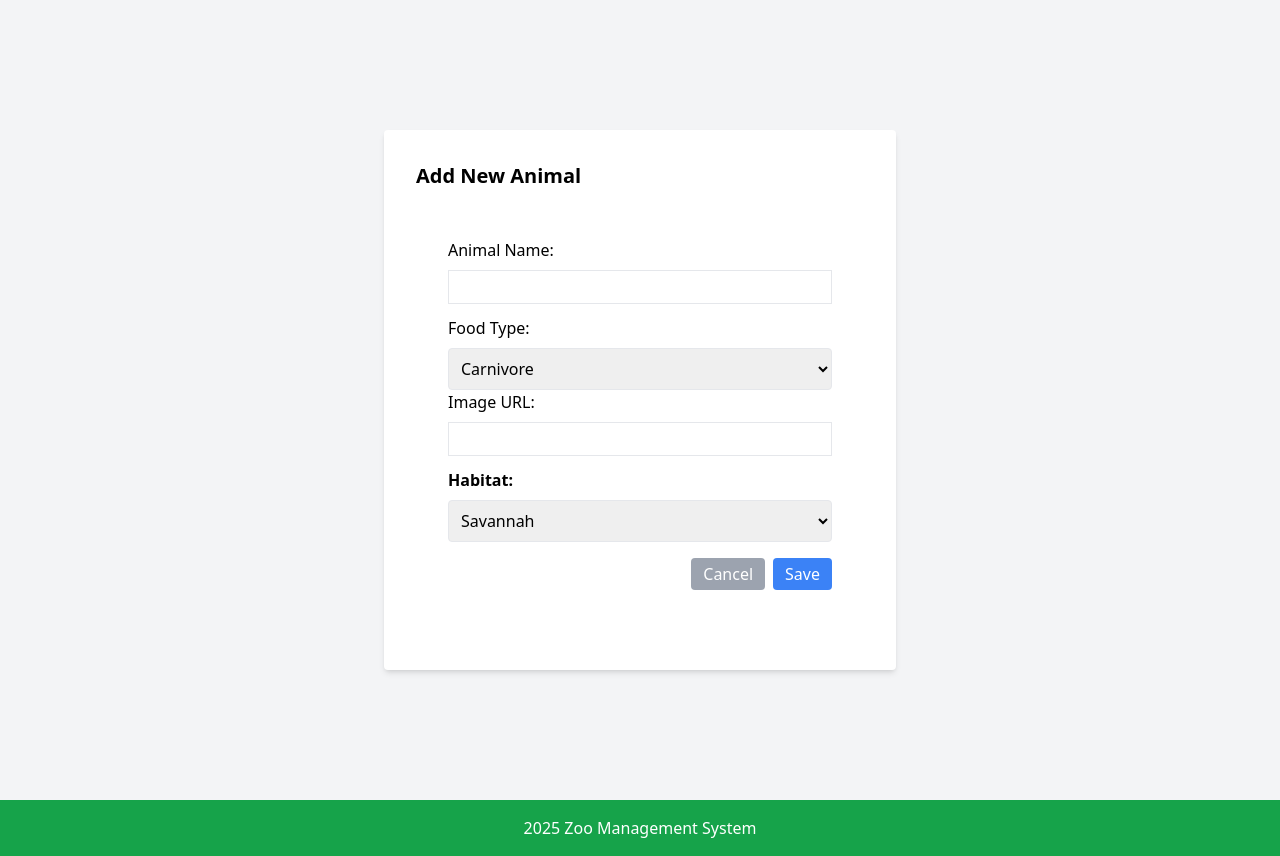
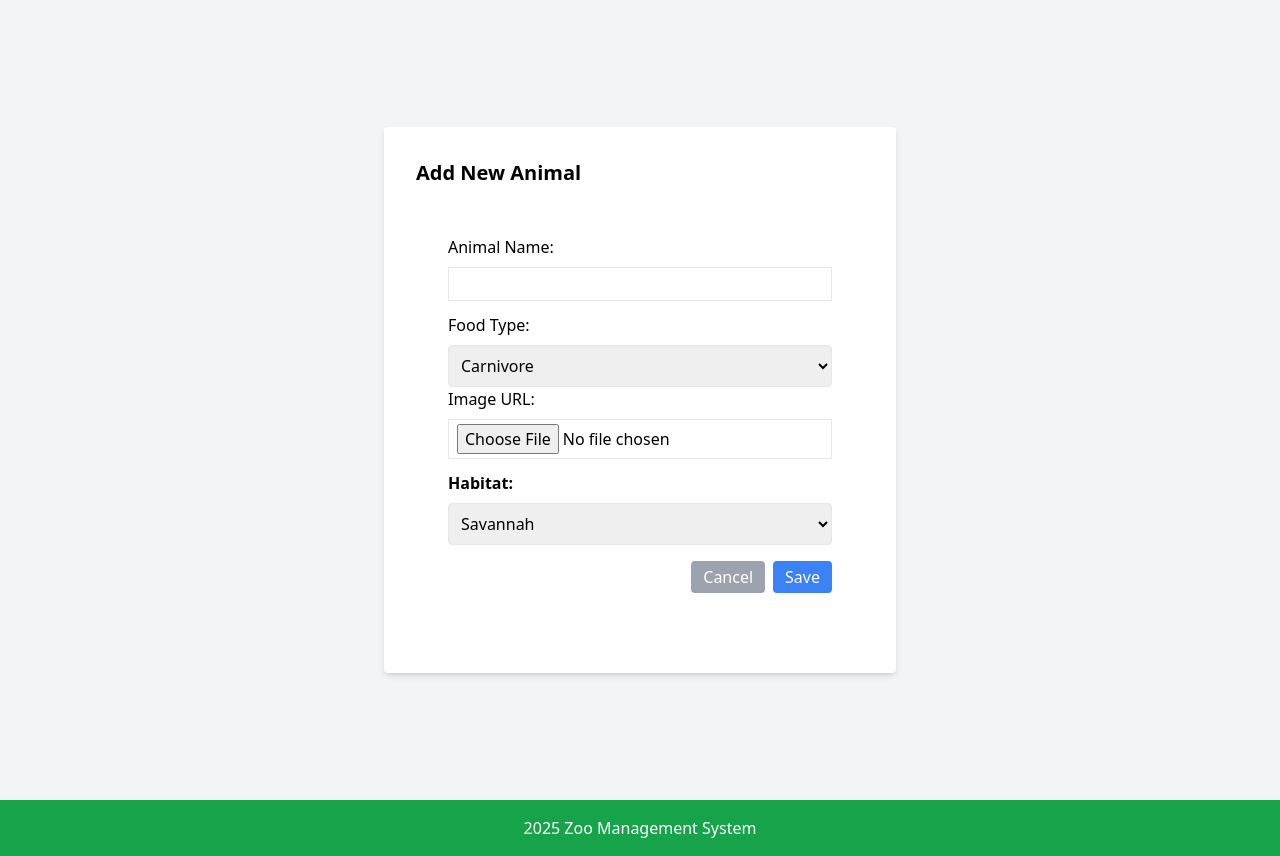
Before and after one commit to Gourita-M/Zoo-Encyclopedia-Brief, a PHP site: page /Pages/Add_Animal.php in a window 1280 px wide. Shown: the part 84-940 px from the top of the page. Run offline with PHP 8.4, Linux system fonts and the light colour scheme; data comes from the database, SQL or seed files in the repository; some libraries are stand-ins or nearby versions.

Commit message:
fix: Working on image upload not working

```diff
--- a/Zoo Encyclopédie code/Pages/Add_Animal.php
+++ b/Zoo Encyclopédie code/Pages/Add_Animal.php
@@ -52,7 +52,7 @@
       </select>
 
       <label class="block mb-2">Image URL:</label>
-      <input type="text" name="addimage" class="w-full border px-2 py-1 mb-3" required>
+      <input type="file" name="addimage" class="w-full border px-2 py-1 mb-3" required>
 
       <label class="block mb-2 font-semibold">Habitat:</label>
         <select class="p-2 border rounded w-full" name="addhabitat" required>
@@ -62,7 +62,9 @@
             <option value="4">Ocean</option>
         </select>
       <div class="flex justify-end gap-2 mt-4">
-        <button id="closepop" type="button" class="px-3 py-1 bg-gray-400 text-white rounded">Cancel</button>
+        <button type="button" class="px-3 py-1 bg-gray-400 text-white rounded">
+          <a href="../index.php">Cancel</a>
+        </button>
         <button type="submit" name="adde" class="px-3 py-1 bg-blue-500 text-white rounded">Save</button>
       </div>
     </form>
```
